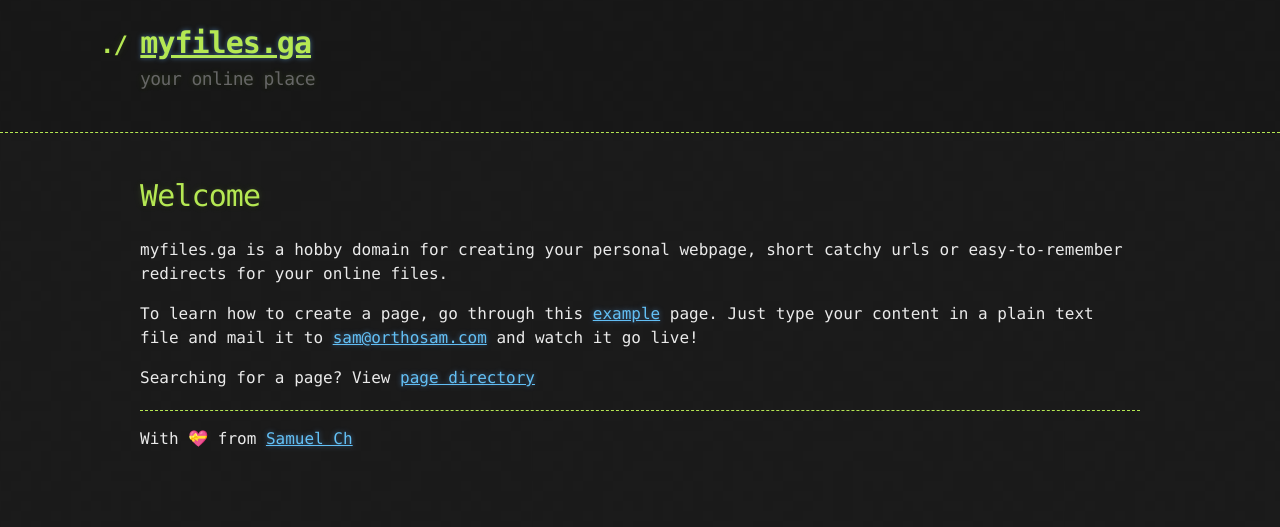
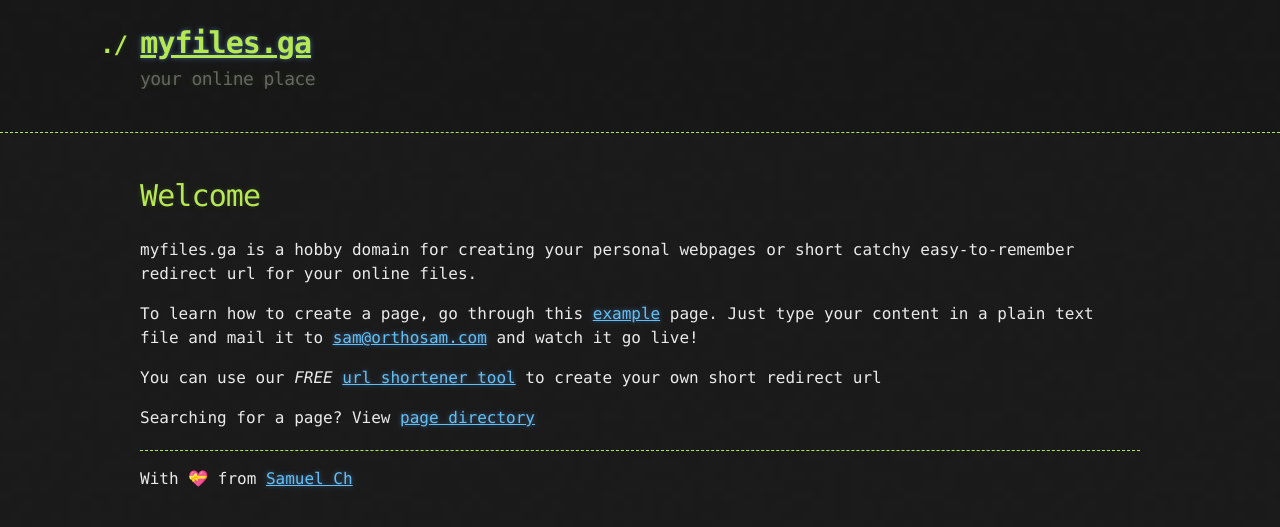
Before and after one commit to Dr-Anonymous/myfiles, a Jekyll site: the page built from index.md, in a window 1280 px wide. Shown: the top 527 px of the page. Built offline with Jekyll 4.4.1, drawn with Linux system fonts in a browser that asks for light colours; emoji names are drawn with the system emoji font; our own code applies the rules of GitHub Pages for plain Markdown files.

Commit message:
Update index.md

```diff
--- a/index.md
+++ b/index.md
@@ -4,8 +4,10 @@ layout: default
 
 # Welcome
 
-myfiles.ga is a hobby domain for creating your personal webpage, short catchy urls or easy-to-remember redirects for your online files.
+myfiles.ga is a hobby domain for creating your personal webpages or short catchy easy-to-remember redirect url for your online files.
 
 To learn how to create a page, go through this [example](https://drive.google.com/file/d/1zChg_4ftQVWqrdxO7uPYkQR6d5A5MwH9/view) page. Just type your content in a plain text file and mail it to [sam@orthosam.com](mailto:sam@orthosam.com) and watch it go live!
 
+You can use our *FREE* [url shortener tool](/r) to create your own short redirect url
+
 Searching for a page? View [page directory](/pages)
```
